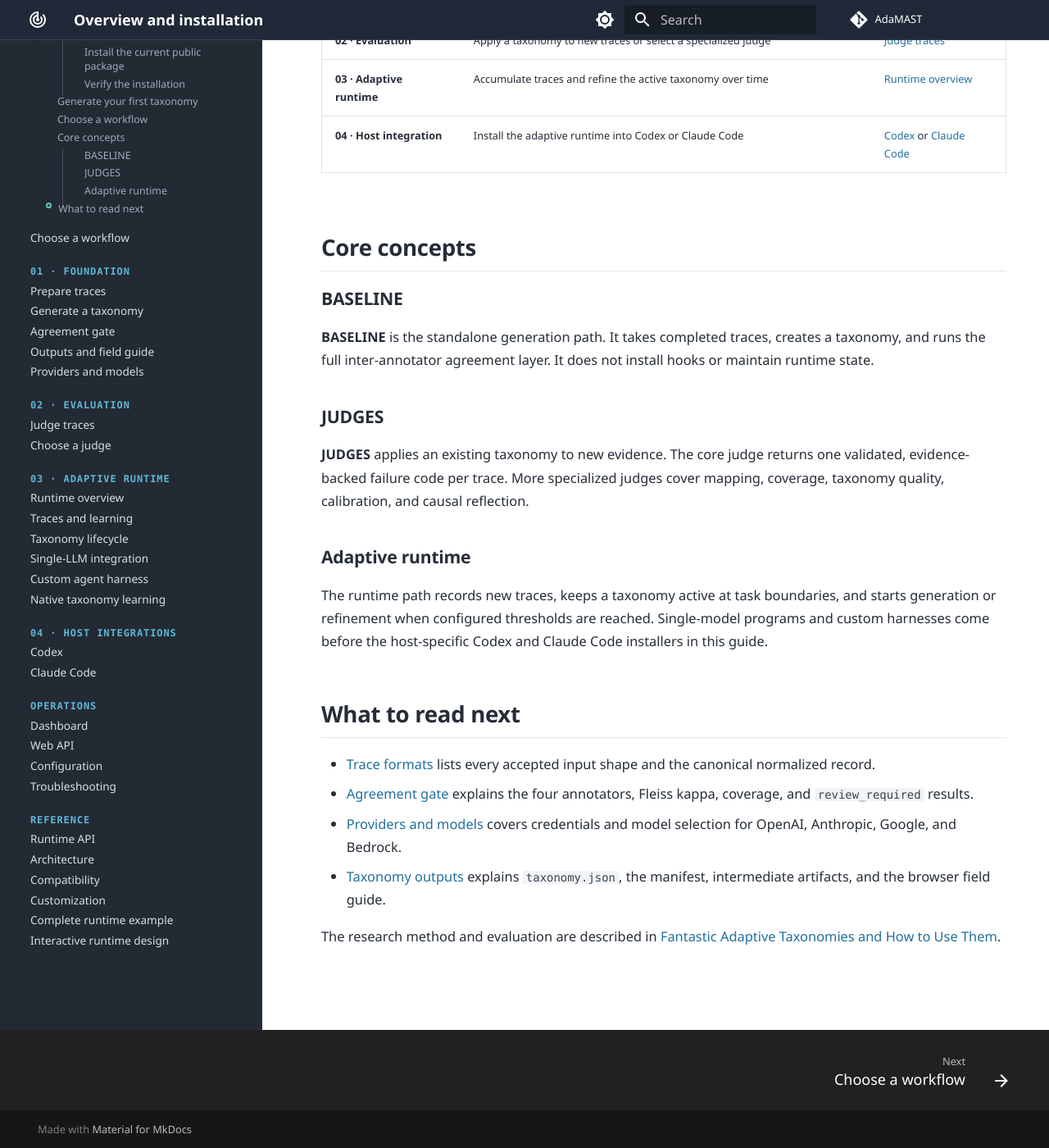
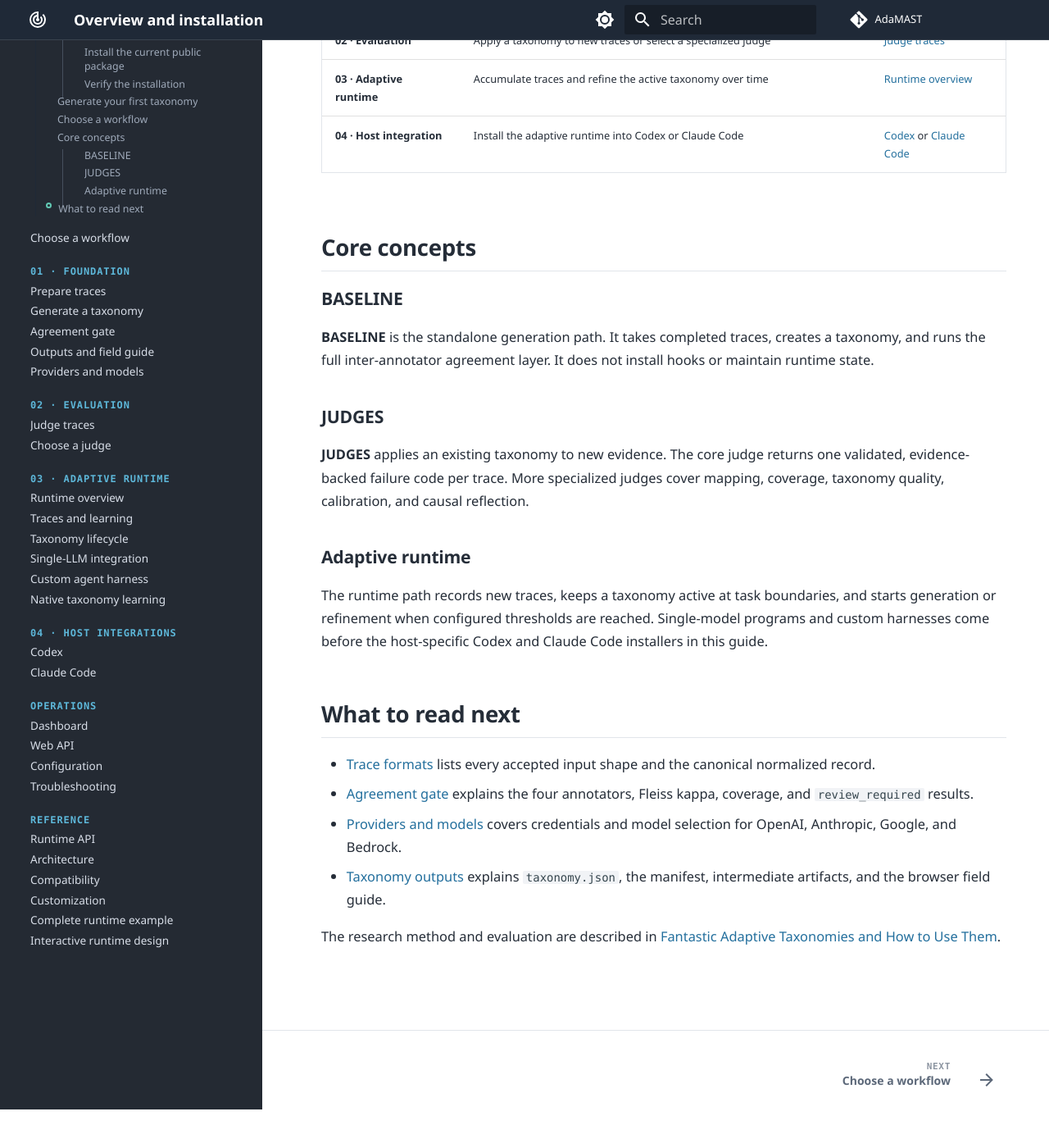
Before and after one commit to multi-agent-systems-failure-taxonomy/AdaMAST, an MkDocs documentation site: the page built from docs/index.md, in a window 1280 px wide and 1400 px high, scrolled down 1893 px. Shown: the whole window at 82% size. Built offline with MkDocs 1.6.1 and Material for MkDocs 9.7.7, drawn with Linux system fonts in a browser that asks for light colours; comment, search, counter and statistics services are not loaded; after the commit the page ends 3246 px from its top, so only the background shows below that.

Commit message:
Align the docs footer with the reading grid

```diff
--- a/docs/assets/stylesheets/extra.css
+++ b/docs/assets/stylesheets/extra.css
@@ -163,6 +163,49 @@ pre {
   font-weight: 700;
 }
 
+/* Keep page-to-page navigation inside the documentation reading frame. */
+.md-footer {
+  margin-top: 0;
+  border-top: 1px solid var(--adamast-line);
+  color: var(--md-default-fg-color);
+  background: var(--md-default-bg-color);
+}
+
+.md-footer__inner {
+  min-height: 4.8rem;
+}
+
+.md-footer__link {
+  color: var(--adamast-muted);
+}
+
+.md-footer__link:hover,
+.md-footer__link:focus-visible {
+  color: var(--md-typeset-a-color);
+}
+
+.md-footer__direction {
+  color: var(--adamast-muted);
+  font-family: "Cascadia Code", "SFMono-Regular", Consolas, monospace;
+  font-size: 0.55rem;
+  font-weight: 650;
+  letter-spacing: 0.065em;
+  text-transform: uppercase;
+}
+
+.md-footer__title {
+  font-size: 0.7rem;
+  font-weight: 650;
+}
+
+.md-footer__button {
+  color: var(--adamast-muted);
+}
+
+.md-footer-meta {
+  display: none;
+}
+
 @media screen and (min-width: 76.25em) {
   .md-sidebar--primary {
     width: 16rem;
@@ -263,6 +306,21 @@ pre {
   .md-sidebar--secondary {
     display: none;
   }
+
+  .md-footer {
+    box-sizing: border-box;
+    width: calc(100% - 16rem);
+    margin-left: 16rem;
+    box-shadow: -16rem 0 0 var(--adamast-nav);
+  }
+
+  .md-footer__inner,
+  .md-footer-meta__inner {
+    max-width: 62rem;
+    margin: 0;
+    padding-right: 2.6rem;
+    padding-left: 2.4rem;
+  }
 }
 
 @media screen and (max-width: 76.234375em) {
@@ -303,6 +361,29 @@ pre {
     margin-top: 2.2rem;
     font-size: 1.24rem;
   }
+
+  .md-footer__inner {
+    min-height: 4.25rem;
+    padding-right: 0.8rem;
+    padding-left: 0.8rem;
+  }
+
+  .md-footer__title {
+    font-size: 0.64rem;
+  }
+
+  .md-footer__link {
+    flex: 0 1 50%;
+    min-width: 0;
+  }
+
+  .md-footer__link--prev .md-footer__title {
+    display: block;
+  }
+
+  .md-footer__title {
+    min-width: 0;
+  }
 }
 
 @media (prefers-reduced-motion: reduce) {
--- a/mkdocs.yml
+++ b/mkdocs.yml
@@ -55,6 +55,9 @@ markdown_extensions:
 extra_css:
   - assets/stylesheets/extra.css
 
+extra:
+  generator: false
+
 # README.md is the GitHub file-view index; it would collide with index.md
 # in the built site.
 exclude_docs: |
```
